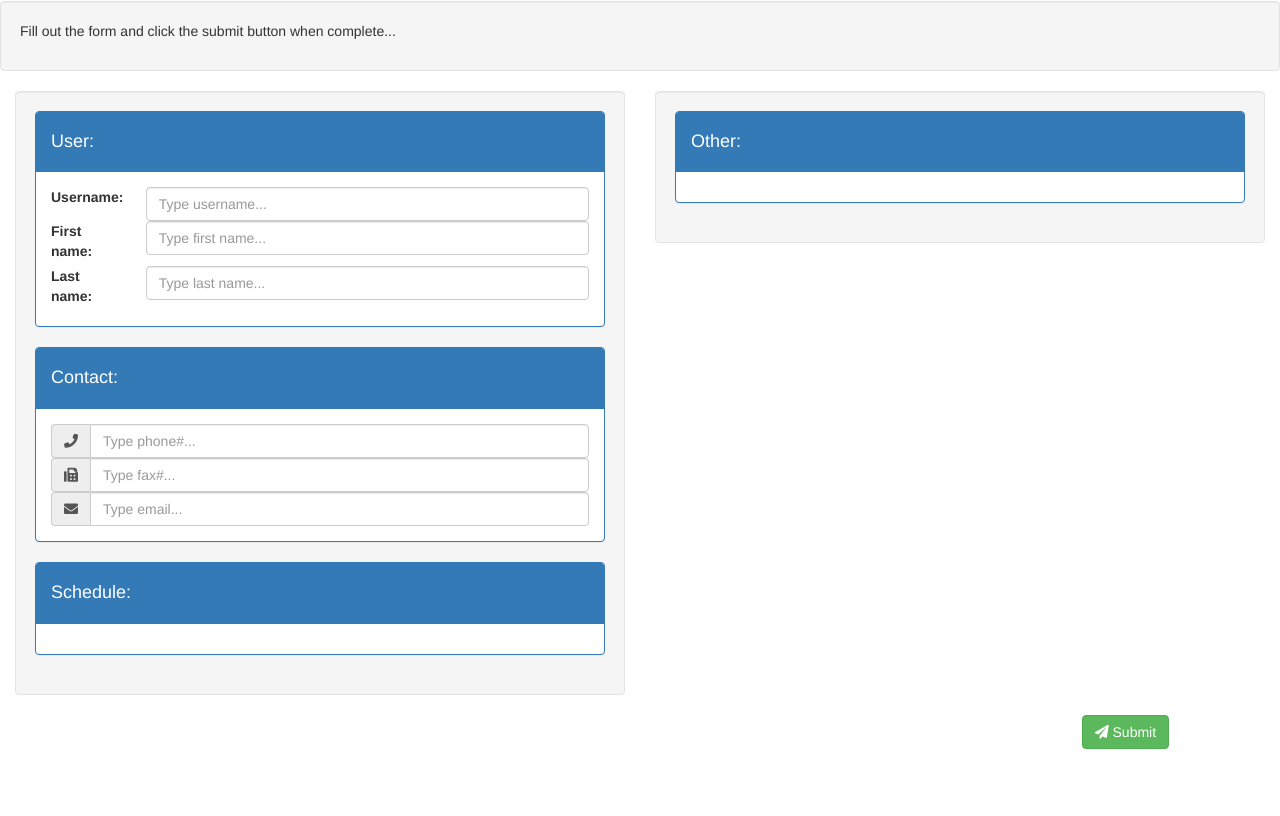
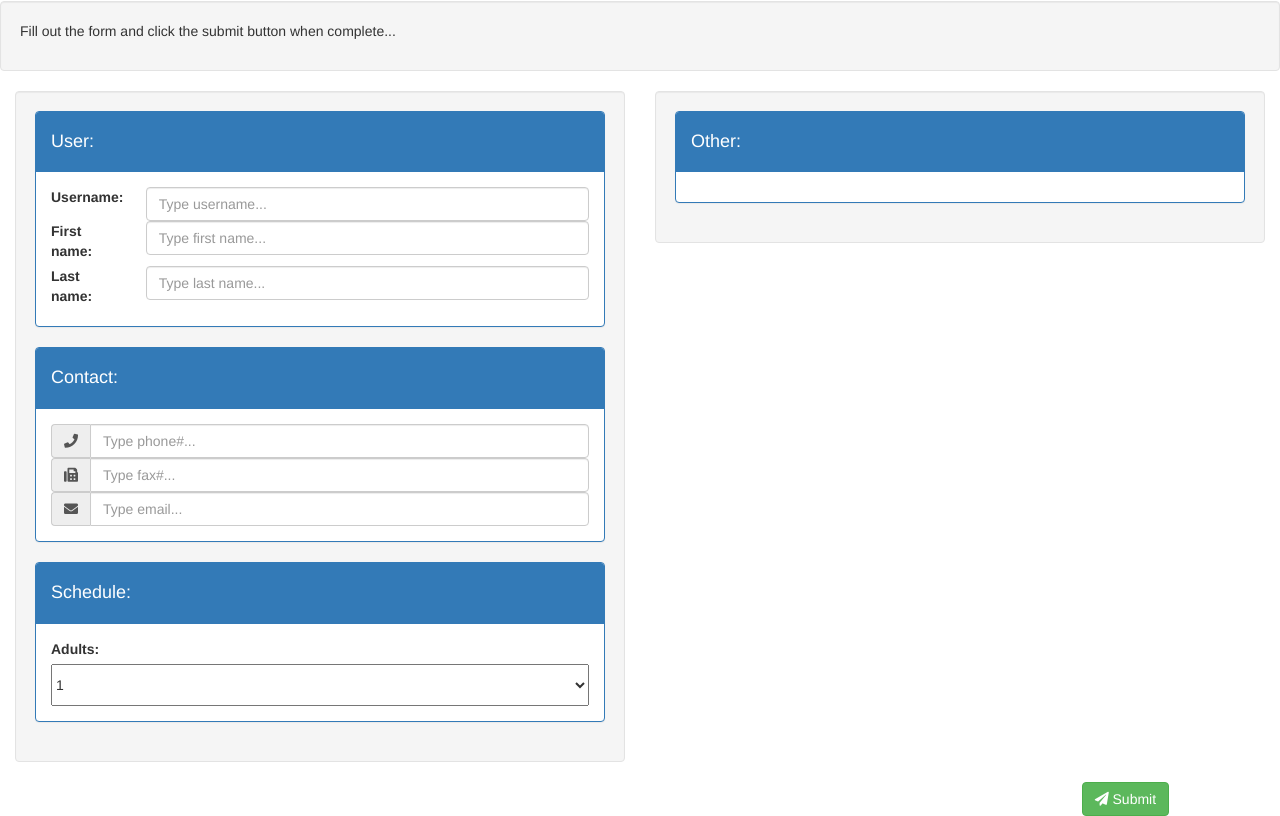
Before and after one commit to WeeklyProjects/Bootstrap-Booking-Form, a plain HTML site: page index.html in a window 1280 px wide. Shown: the part 69-885 px from the top of the page. Before the commit the page ends 818 px from the top, so only its background shows below. Drawn offline with nearby package versions, Linux system fonts and the light colour scheme.

Commit message:
added adult drop down

```diff
--- a/index.html
+++ b/index.html
@@ -4,7 +4,7 @@
         <meta charset="utf-8">
         <link rel="stylesheet" href="https://maxcdn.bootstrapcdn.com/bootstrap/3.3.7/css/bootstrap.min.css" integrity="sha384-BVYiiSIFeK1dGmJRAkycuHAHRg32OmUcww7on3RYdg4Va+PmSTsz/K68vbdEjh4u" crossorigin="anonymous"/>
         <link rel="stylesheet" href="https://use.fontawesome.com/releases/v5.8.1/css/all.css" integrity="sha384-50oBUHEmvpQ+1lW4y57PTFmhCaXp0ML5d60M1M7uH2+nqUivzIebhndOJK28anvf" crossorigin="anonymous">
-
+        <link rel="stylesheet" type="text/css" href="style.css">
     </head>
     <body>
         <h1>Bootstrap Booking Form:</h1>
@@ -77,7 +77,22 @@
                                     <h4>Schedule:</h4>
                                 </div>
                                 <div class="panel-body">
-
+                                    <div class="row">
+                                        <div class="col-xs-2">
+                                            <label for="adults#" class="form-label">Adults:</label>
+                                        </div>
+                                    </div>
+                                    <div class="row">
+                                        <div class="col-xs-12">
+                                            <select class="form-select" id="adults#">
+                                                <option value="1">1</option>
+                                                <option value="2">2</option>
+                                                <option value="3">3</option>
+                                                <option value="4">4</option>
+                                                <option value="5">5</option>
+                                            </select>
+                                        </div>
+                                    </div>
                                 </div>
                             </div>
                         </div>
--- a/style.css
+++ b/style.css
@@ -0,0 +1,4 @@
+.form-select {
+    width: 100%;
+    height: 3em;
+}
```
